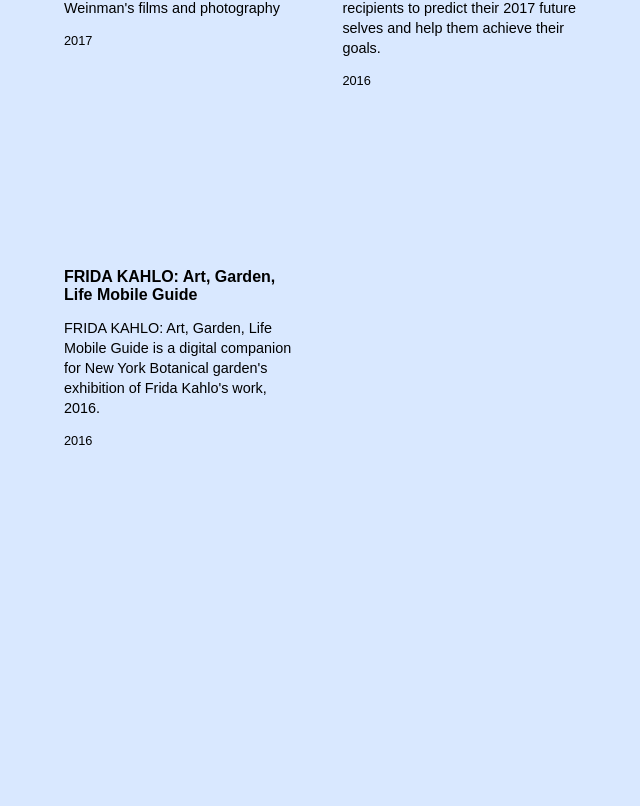
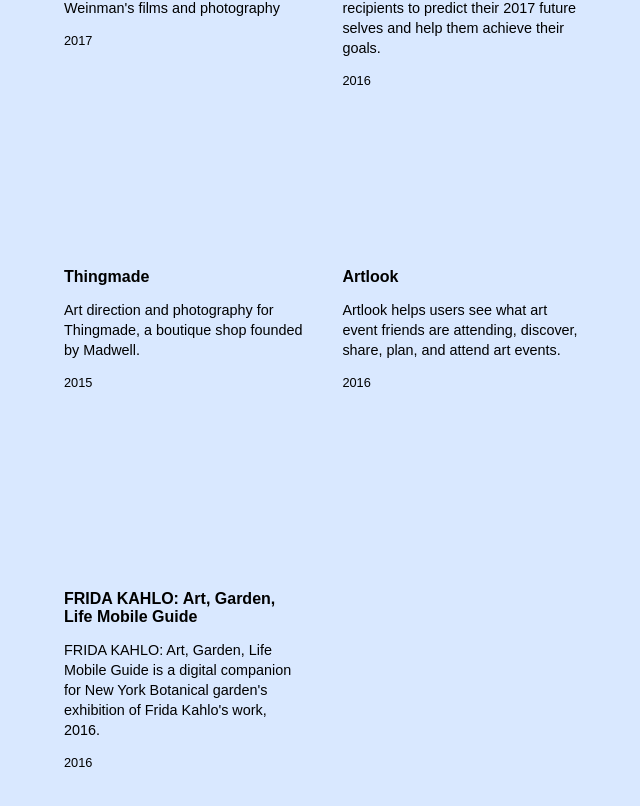
Before and after one commit to Lenorar/lenorarigoniwebsite, a React (Create React App) app: page /projects in a window 1280 px wide. Shown: the part 930-1736 px from the top of the page, without its empty margins (0-640 px from the left). Before the commit the page ends 1688 px from the top, so only its background shows below. Built offline with nearby package versions, Linux system fonts and the light colour scheme; what webfontloader would draw is missing.

Commit message:
additional project

```diff
--- a/src/components/Project.js
+++ b/src/components/Project.js
@@ -25,7 +25,7 @@
                         <div className="project-details">
                             <h1>{projectInfo.title}</h1>
                             <p>{projectInfo.year}</p>
-                            <a href={projectInfo.link}><p>link</p></a>
+                            <a target="_blank" href={projectInfo.link}><p>link</p></a>
                             <h4>{projectInfo.participation[0]}</h4>
                             <h4>{projectInfo.participation[1]}</h4>
                             <h4>{projectInfo.participation[2]}</h4>
--- a/src/components/SubNav.js
+++ b/src/components/SubNav.js
@@ -15,7 +15,9 @@
                     <a className="subnav-item" href="/projects/4">NYBG Impressify</a>
                     <a className="subnav-item" href="/projects/5">Max Weinman</a>
                     <a className="subnav-item" href="/projects/6">Madway Holiday Gift</a>
-                    <a className="subnav-item" href="/projects/7">NYBG Frida Kahlo</a>
+                    <a className="subnav-item" href="/projects/7">Thingmade</a>
+                    <a className="subnav-item" href="/projects/8">Artlook</a>
+                    <a className="subnav-item" href="/projects/9">NYBG Frida Kahlo</a>
                 </div>
             </div>
         )
--- a/src/components/WebDevelopment.js
+++ b/src/components/WebDevelopment.js
@@ -8,73 +8,73 @@
         return(
             <div className="body projects-homepage clearfix">
                 <div className="project">
-                    <a href="https://blooming-escarpment-41504.herokuapp.com/">
+                    <a target="_blank" href="https://blooming-escarpment-41504.herokuapp.com/">
                       <div className="project-item">
                         <h2>Photography Collection</h2>
                         <p className="description">Full CRUD application where users can collect and discover photographer’s work.</p>
                         <img className="profile" src="http://res.cloudinary.com/doez5fa8j/image/upload/v1508383298/photography-collection_ntyk2m.png" />
                         <h3>React, Ruby on Rails, PostgeSQL, database creation, CSS, Javascript</h3>
-                        <a href="https://github.com/Lenorar/photography-collection-back-end"><img className="github" src={img}/> </a>
+                        <a target="_blank" href="https://github.com/Lenorar/photography-collection-back-end"><img className="github" src={img}/> </a>
                     </div>
                     </a>
                 </div>
                 <div className="project">
-                    <a href="http://www.maxweinman.com/">
+                    <a target="_blank" href="http://www.maxweinman.com/">
                       <div className="project-item">
                         <h2>Max Weinman Portfolio</h2>
                         <p className="description">Bespoke website showcasing Max Weinman's films and photography.</p>
                         <img className="profile" src="http://res.cloudinary.com/doez5fa8j/image/upload/v1508383269/maxweinman-website_b5yxa3.png" />
                         <h3>HTML, Javascript, CSS</h3>
-                        <a href="https://github.com/Lenorar/MaxWeinmanFilm"><img className="github" src={img}/> </a>
+                        <a target="_blank" href="https://github.com/Lenorar/MaxWeinmanFilm"><img className="github" src={img}/> </a>
                     </div>
                     </a>
                 </div>
 
                 <div className="project">
-                    <a href="https://afternoon-fortress-39799.herokuapp.com/">
+                    <a target="_blank" href="https://afternoon-fortress-39799.herokuapp.com/">
                       <div className="project-item">
                         <h2>User Dictionary</h2>
                         <p className="description">Full CRUD application for users to lookup words and store for memorization purposes.</p>
                         <img className="profile" src="https://res.cloudinary.com/doez5fa8j/image/upload/v1508383342/user-dictionary-website_qwbged.png" />
                         <h3>Node.js, Express, Javascript, CSS, Sketch, User Auth</h3>
-                        <a href="https://github.com/Lenorar/user-dictionary-website  "><img className="github" src={img}/> </a>
+                        <a target="_blank" href="https://github.com/Lenorar/user-dictionary-website  "><img className="github" src={img}/> </a>
 
                     </div>
                     </a>
                 </div>
 
                 <div className="project">
-                    <a href="https://git.generalassemb.ly/pages/lenorarigoni/hue-select-game/">
+                    <a target="_blank" href="https://git.generalassemb.ly/pages/lenorarigoni/hue-select-game/">
                       <div className="project-item">
                         <h2>Hue Select</h2>
                         <p className="description">Time based game for users to test their hexadecimal matching ability.</p>
                         <img className="profile" src="https://res.cloudinary.com/doez5fa8j/image/upload/v1508383403/hue-select-website_jtw1sy.png" />
                         <h3>HTML, Javascript, CSS</h3>
-                        <a href="https://github.com/Lenorar/hue-select-game"><img className="github" src={img}/> </a>
+                        <a target="_blank" href="https://github.com/Lenorar/hue-select-game"><img className="github" src={img}/> </a>
                     </div>
                     </a>
                 </div>
 
                 <div className="project">
-                    <a href="http://offkilterceramics.com/">
+                    <a target="_blank" href="http://offkilterceramics.com/">
                       <div  className="project-item">
                         <h2>Offkilter Ceramic</h2>
                         <p className="description">Personal website for my ceramics studio, based in brooklyn.</p>
                         <img className="profile" src="https://res.cloudinary.com/doez5fa8j/image/upload/v1508383434/offkilter-website_v6keuy.png" />
                         <h3>HTML, Javascript, CSS</h3>
-                        <a href="#"><img className="github" src={img}/></a>
+                        {/* <a target="_blank" href="#"><img className="github" src={img}/></a>  */}
                     </div>
                     </a>
                 </div>
 
                 <div className="project">
-                    <a href="https://infinite-eyrie-11286.herokuapp.com/">
+                    <a target="_blank" href="https://infinite-eyrie-11286.herokuapp.com/">
                       <div className="project-item">
                         <h2>Medi-flash</h2>
                         <p className="description">Full CRUD application for medical students to create flashcards, made through Merriam-Webster Medical Dictionary API or their own definitions, to better study. </p>
                         <img  className="profile" src="https://res.cloudinary.com/doez5fa8j/image/upload/v1508383459/medi-flash-website_kgeass.png" />
                         <h3>React, Node.js, Express, Javascript, CSS</h3>
-                        <a href="https://github.com/Dichora2"><img className="github" src={img}/></a>
+                        <a target="_blank" href="https://github.com/Dichora2"><img className="github" src={img}/></a>
                     </div>
                     </a>
                 </div>
--- a/src/components/project-data.js
+++ b/src/components/project-data.js
@@ -97,6 +97,8 @@
          'https://res.cloudinary.com/doez5fa8j/image/upload/v1508427316/Screen_Shot_2017-06-06_at_9.24.14_PM_qtzygw.png',
       ]
       },
+
+
       {
         id: 6,
         title: 'Madwell Holiday Gift',
@@ -119,9 +121,49 @@
 
       ]
       },
-
       {
         id: 7,
+        title: 'Thingmade',
+        year: '2015',
+        link: 'https://www.thingmade.com/',
+        description: 'For the website launch of Thingmade, a boutique shop designed by Madwell, photography played a crucial role in setting the tone of the brand. Influenced by the colors of the brand and the nature of the products, we created quirky and surreal compositions.',
+        participation: ['art direction', 'photography'],
+        credit: 'Lead Designer: Matt Fry, Designers: Lenora Rigoni, Annie Zeng',
+        abstract: 'Art direction and photography for Thingmade, a boutique shop founded by Madwell.',
+        images: [
+         'https://res.cloudinary.com/doez5fa8j/image/upload/v1509414855/thingmade3_xrk7xi.jpg',
+         'https://res.cloudinary.com/doez5fa8j/image/upload/v1509414438/1_kg9smw.jpg',
+         'https://res.cloudinary.com/doez5fa8j/image/upload/v1509414786/thingmade1_t9mkpr.jpg',
+         'https://res.cloudinary.com/doez5fa8j/image/upload/v1509414459/3_odpaci.jpg',
+         'https://res.cloudinary.com/doez5fa8j/image/upload/v1509414477/5_eb4ecj.jpg',
+         'https://res.cloudinary.com/doez5fa8j/image/upload/v1509414852/thingmade2_idlosf.jpg',
+         'https://res.cloudinary.com/doez5fa8j/image/upload/v1509414847/scooping_w1viu9.jpg',
+         'https://res.cloudinary.com/doez5fa8j/image/upload/v1509414475/4_c7jrri.jpg'
+
+        ]
+      },
+      {
+        id: 8,
+        title: 'Artlook',
+        year: '2016',
+        link: '',
+        participation: ['user-experience', 'design'],
+        description: 'Artlook helps users see what art event friends are attending, discover, share, plan, and attend art events. Using user experience processes, I found insights into consumer behavior to optimize my product.',
+        abstract: 'Artlook helps users see what art event friends are attending, discover, share, plan, and attend art events.',
+        images: [
+         'https://res.cloudinary.com/doez5fa8j/image/upload/v1509415364/download_aifo53.png',
+         'https://res.cloudinary.com/doez5fa8j/image/upload/v1509415369/Screen_Shot_2016-12-22_at_10.28.24_AM_bbqpqr.png',
+         'https://res.cloudinary.com/doez5fa8j/image/upload/v1509415382/Screen_Shot_2016-12-22_at_11.00.50_AM_ehjait.png',
+         'https://res.cloudinary.com/doez5fa8j/image/upload/v1509415385/Screen_Shot_2016-12-22_at_11.06.20_AM_visng8.png',
+         'https://res.cloudinary.com/doez5fa8j/image/upload/v1509415387/Screen_Shot_2016-12-22_at_11.00.50_AM_1_jw2nku.png',
+         'https://res.cloudinary.com/doez5fa8j/image/upload/v1509415394/Screen_Shot_2016-12-22_at_10.28.58_AM_ssbr03.png',
+         'https://res.cloudinary.com/doez5fa8j/image/upload/v1509415401/Screen_Shot_2016-12-22_at_10.29.17_AM_xjubkk.png',
+         'https://res.cloudinary.com/doez5fa8j/image/upload/v1509415402/Screen_Shot_2016-12-22_at_10.29.34_AM_yzqpfk.png',
+         'https://res.cloudinary.com/doez5fa8j/image/upload/v1509415408/Screen_Shot_2017-01-17_at_9.56.06_AM_bn1yo6.png',
+      ]
+      },
+      {
+        id: 9,
         title: 'FRIDA KAHLO: Art, Garden, Life Mobile Guide',
         year: '2016',
         link: 'https://www.nybg.org/whats-on/',
```
